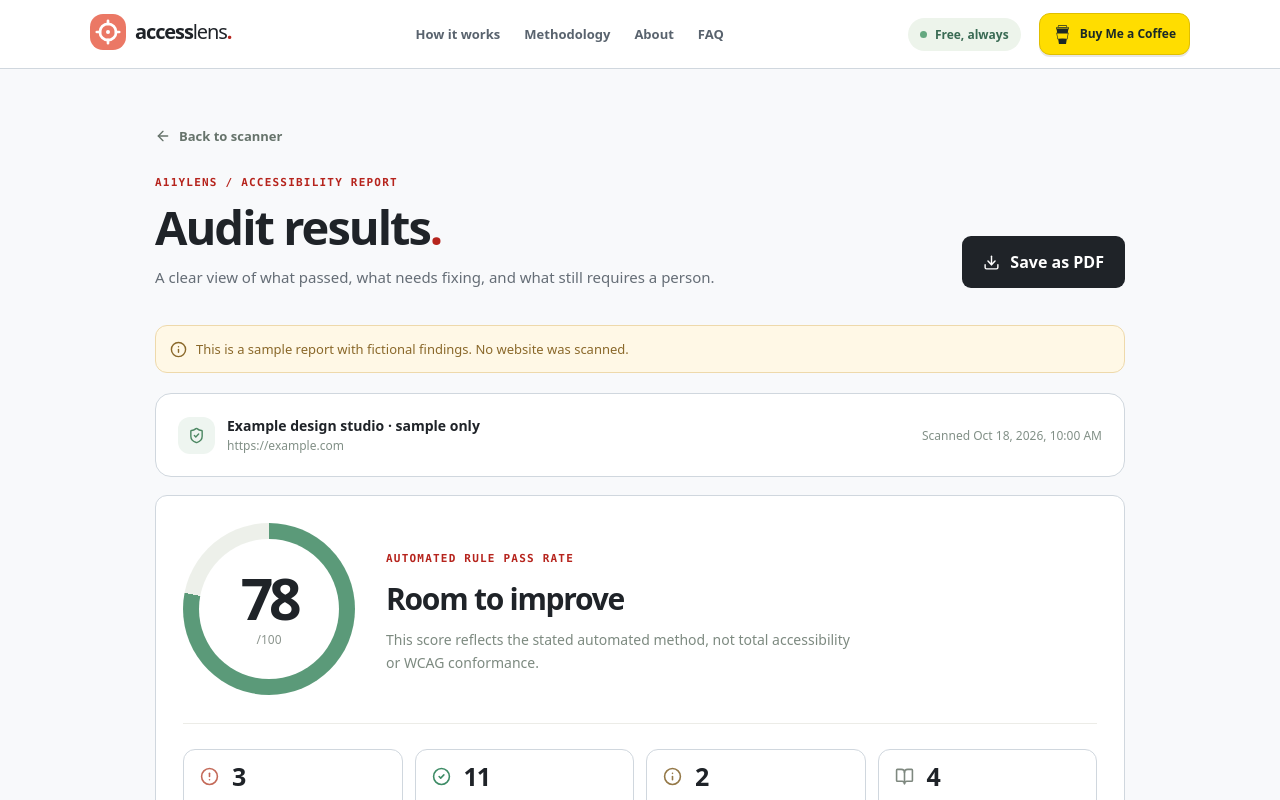
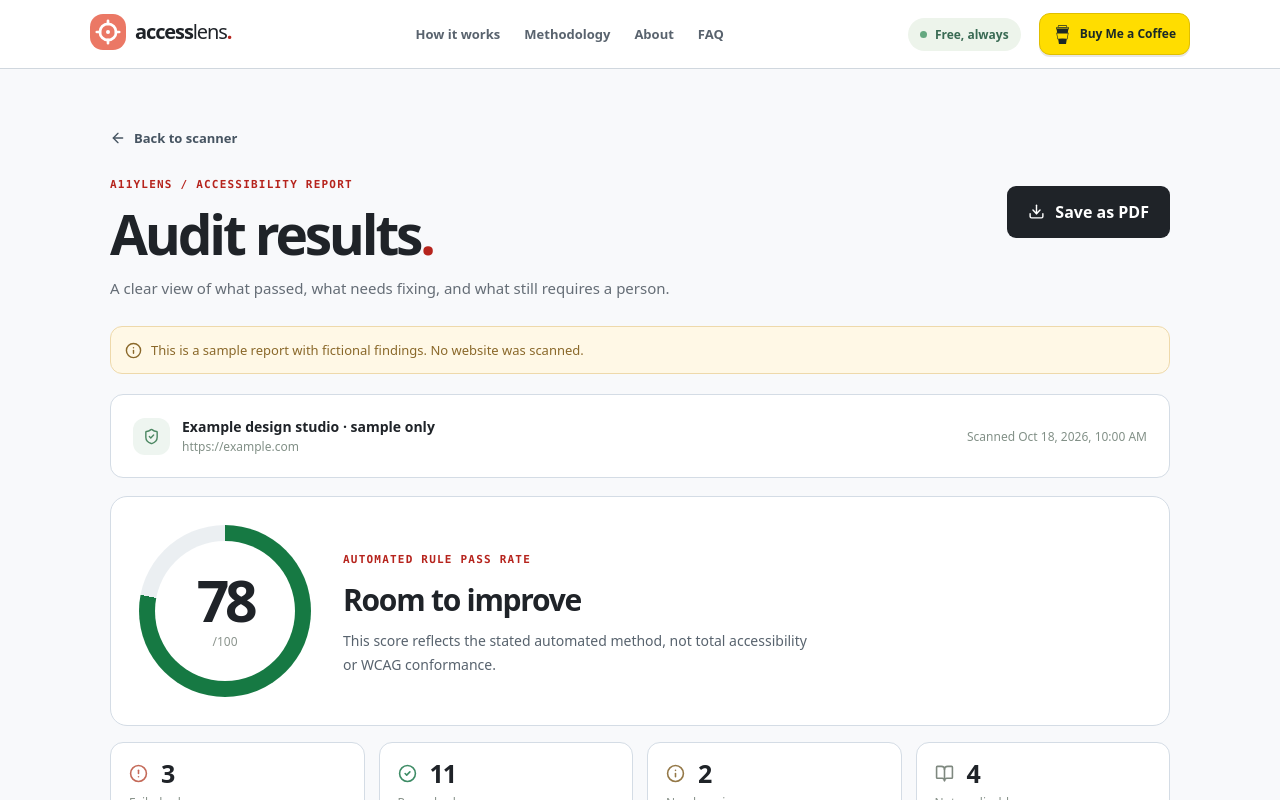
Before and after one commit to dionpram/A11Ylens, a Next.js app: page / in a window 1280 px wide. Both pictures are taken after a click on the button "Explore a clearly labeled sample report". Shown: the top 800 px of the page. Built offline with nearby package versions, Linux system fonts and the light colour scheme.

Commit message:
style: unify results dashboard and printable PDF with Stitch-derived visual theme

```diff
--- a/app/globals.css
+++ b/app/globals.css
@@ -566,3 +566,46 @@
 }
 
 @media screen { .scan-fallback-actions{display:block;margin-top:12px;font-size:13px;line-height:1.6;color:#782b23}.scan-fallback-button{display:inline-flex;align-items:center;gap:7px;margin:9px 0 0;background:#1f2328;color:white;border:1px solid #1f2328;padding:10px 14px;border-radius:10px;font-weight:650;font-size:12px}.scan-fallback-button:hover{background:#343b43}.scan-fallback-button:focus-visible{outline:3px solid #0969da;outline-offset:3px} }
+
+
+/* Stitch-aligned reporting UI: flat outer sections, independent information cards. */
+@media screen {
+.stitch-results-shell{max-width:1120px;padding-top:55px;background:#f8f9fb;}
+.stitch-results-heading{align-items:center;margin-bottom:26px;}
+.stitch-results-heading h1{font-size:clamp(38px,5vw,55px);font-weight:780;letter-spacing:-.058em;color:#1f2328;}
+.stitch-results-shell .back-button{color:#465461;}
+.stitch-results-shell .report-meta{border-color:#d4dce5;border-radius:13px;box-shadow:none;}
+.stitch-results-shell .overview-card{background:transparent;border:0;border-radius:0;padding:0;}
+.stitch-results-shell .score-number-wrap{background:#fff;border:1px solid #d4dce5;border-radius:17px;padding:28px;gap:32px;}
+.stitch-results-shell .score-ring{background:conic-gradient(#167943 0 var(--score),#ebeff2 var(--score) 100%);}
+.stitch-results-shell .score-description p{color:#58636e;}
+.stitch-results-shell .metric-grid{padding-top:16px;gap:14px;}
+.stitch-results-shell .metric{background:#fff;border:1px solid #d4dce5;border-radius:13px;padding:18px;}
+.stitch-results-main{background:transparent;border:0;padding-top:48px;}
+.stitch-results-main .tabs{background:#fff;border:1px solid #d4dce5;border-radius:13px;padding:6px;}
+.stitch-results-main .tab-panel{padding-top:25px;}
+.stitch-results-main .rule-card,.stitch-results-main .check-row{background:#fff;border:1px solid #d4dce5;border-radius:13px;box-shadow:none;}
+.stitch-results-main .recommended-action{background:#f6f8fa;border:1px solid #d4dce5;border-radius:10px;}
+.stitch-results-main .visual-preview{background:#fff;border:1px solid #d4dce5;border-radius:13px;}
+.stitch-screenreader-note{display:flex;gap:19px;background:#fff;border:1px solid #d4dce5;border-radius:17px;padding:28px;margin-top:30px;}
+.stitch-screenreader-note>svg{color:#0969da;flex-shrink:0;}
+.stitch-screenreader-note h2{font-size:21px;letter-spacing:-.03em;margin:8px 0 8px;}
+.stitch-screenreader-note p,.stitch-screenreader-note li{font-size:13px;line-height:1.6;color:#58636e;}
+.stitch-screenreader-note ul{margin:12px 0 0;padding-left:21px;}
+}
+@media screen and (max-width:690px){.stitch-results-shell .score-number-wrap{flex-direction:column;align-items:flex-start;padding:20px;}.stitch-results-shell .metric-grid{grid-template-columns:repeat(2,minmax(0,1fr));}.stitch-screenreader-note{padding:20px;}.stitch-results-heading{align-items:flex-start;}}
+/* Print theme: clear hierarchy, restrained color, product branding only. */
+@media print {
+.pdf-report{color:#1f2328!important;background:#fff!important;font-family:Arial,sans-serif;}
+.pdf-cover{background:#fff!important;color:#1f2328!important;border-top:6px solid #1f2328!important;border-bottom:1px solid #d4dce5!important;}
+.pdf-cover-top{border-bottom:1px solid #d4dce5!important;color:#1f2328!important;}
+.pdf-cover-top strong{color:#1f2328!important;}
+.pdf-cover-main h1{color:#1f2328!important;letter-spacing:-.045em;}
+.pdf-kicker{color:#4b5866!important;letter-spacing:.11em;}
+.pdf-cover-site{background:#f6f8fa!important;border:1px solid #d4dce5!important;color:#1f2328!important;}
+.pdf-metric{background:#fff!important;border:1px solid #d4dce5!important;border-radius:9px!important;}
+.pdf-metric-score{background:#f6f8fa!important;}
+.pdf-finding{background:#fff!important;border:1px solid #d4dce5!important;border-radius:8px!important;}
+.pdf-action,.pdf-explainer{background:#f6f8fa!important;border:1px solid #d4dce5!important;}
+.pdf-end{color:#53606b!important;border-top:1px solid #d4dce5!important;}
+}
```
